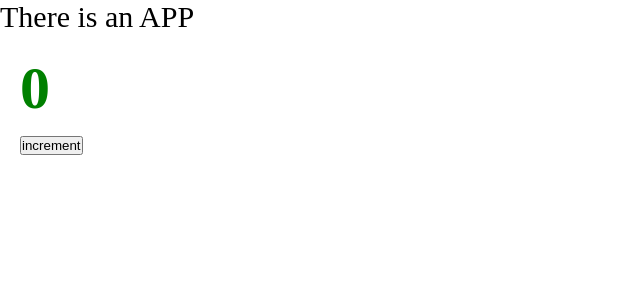
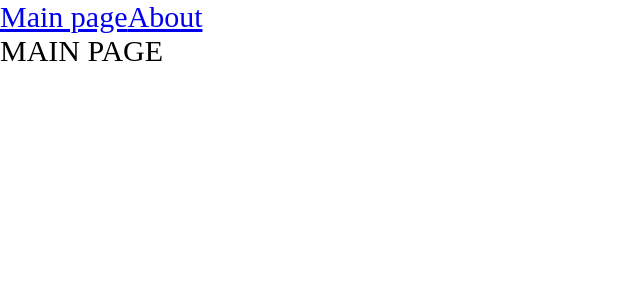
Before and after one commit to front180me/ulbi, a React app: page / in a window 1280 px wide. Shown: the top 300 px of the page, without its empty margins (0-640 px from the left). Built offline with nearby package versions, Linux system fonts and the light colour scheme.

Commit message:
add routes, sync dependencies

```diff
--- a/src/App.tsx
+++ b/src/App.tsx
@@ -1,12 +1,17 @@
-import React from 'react';
-import Counter from "./components/Counter";
+import {Link, Route, Routes} from 'react-router-dom';
 import './index.scss'
+import AboutPage from "./pages/AboutPage";
+import MainPage from "./pages/MainPage";
 
 const App = () => {
     return (
         <div className="app">
-            There is an APP
-            <Counter />
+            <Link to="/">Main page</Link>
+            <Link to="/about">About</Link>
+            <Routes>
+                <Route path="/about" element={<AboutPage />}/>
+                <Route path="" element={<MainPage />}/>
+            </Routes>
         </div>
     );
 };
--- a/src/index.tsx
+++ b/src/index.tsx
@@ -1,7 +1,10 @@
 import { render } from 'react-dom'
 import App from "./App";
+import {BrowserRouter} from "react-router-dom";
 
 render(
-    <App />,
+    <BrowserRouter>
+        <App />
+    </BrowserRouter>,
     document.getElementById('root')
 )
--- /dev/null
+++ b/src/pages/AboutPage.tsx
@@ -0,0 +1,11 @@
+import React from 'react';
+
+const AboutPage = () => {
+    return (
+        <div>
+            ABOUT PAGE
+        </div>
+    );
+};
+
+export default AboutPage;
--- /dev/null
+++ b/src/pages/MainPage.tsx
@@ -0,0 +1,11 @@
+import React from 'react';
+
+const MainPage = () => {
+    return (
+        <div>
+            MAIN PAGE
+        </div>
+    );
+};
+
+export default MainPage;
```
Also changed, not shown: package.json (+7 -5 lines), 2 other files (tests, documents, lock files or other folders).
